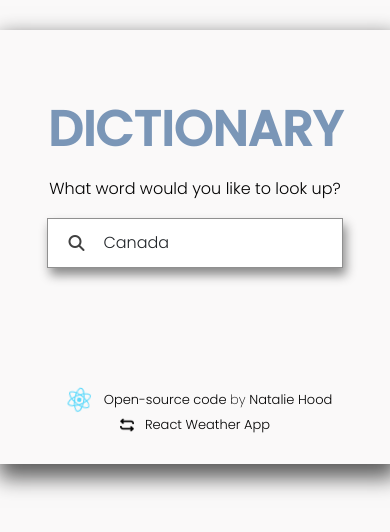
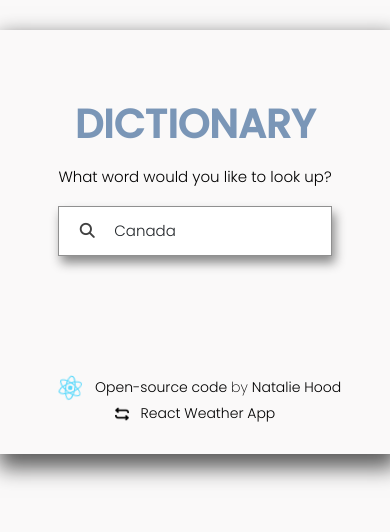
Before and after one commit to natalieh93/shecodes-react-dictionary-app, a React (Create React App) app: page / in a window 390 px wide. Shown: the top 532 px of the page. Built offline with nearby package versions, Linux system fonts and the light colour scheme; no server answers; a web font is replaced by a local one.

Commit message:
Made more changes to media queries

```diff
--- a/src/App.css
+++ b/src/App.css
@@ -61,7 +61,7 @@
 
   .App-footer {
     color: black;
-    font-size: 13px;
+    font-size: 14px;
     margin-top: 115px;
     margin-bottom: -30px;
     padding: 2px 30px 0;
--- a/src/Dictionary.css
+++ b/src/Dictionary.css
@@ -43,16 +43,24 @@ h6 {
 
 @media (max-width: 800px) {
   h1 {
-    font-size: 49px;
+    font-size: 40px;
   }
 
   h6 {
-    font-size: 16px;
+    font-size: 15px;
     margin-top: 15px;
   }
 
   .Dictionary form {
     margin: 15px auto;
-    width: 82%;
+    width: 76%;
+  }
+
+  .Dictionary .form-control-search {
+    font-size: 15px;
+  }
+
+  .Dictionary .form-control {
+    font-size: 15px;
   }
 }
--- a/src/Meaning.css
+++ b/src/Meaning.css
@@ -41,10 +41,11 @@
   }
 
   .Meaning h3 {
-    font-size: 20px;
+    font-size: 18px;
   }
 
-  .Meaning .definition {
-    font-size: 16px;
+  .Meaning .definition,
+  .example {
+    font-size: 15px;
   }
 }
--- a/src/Phonetic.css
+++ b/src/Phonetic.css
@@ -16,7 +16,7 @@
 
 .Phonetic .text {
   color: #555555;
-  font-size: 16px;
+  font-size: 15px;
   font-weight: 300;
   margin-left: 20px;
 }
@@ -31,7 +31,7 @@
   }
 
   .Phonetic .text {
-    font-size: 16px;
+    font-size: 15px;
     margin-left: 15px;
   }
 }
--- a/src/Synonyms.css
+++ b/src/Synonyms.css
@@ -29,10 +29,9 @@
   .Synonyms {
     margin-top: -15px;
     margin-bottom: 20px;
-    padding: 5px 0px 0px;
   }
 
   .Synonyms li {
-    font-size: 16px;
+    font-size: 14px;
   }
 }
```
